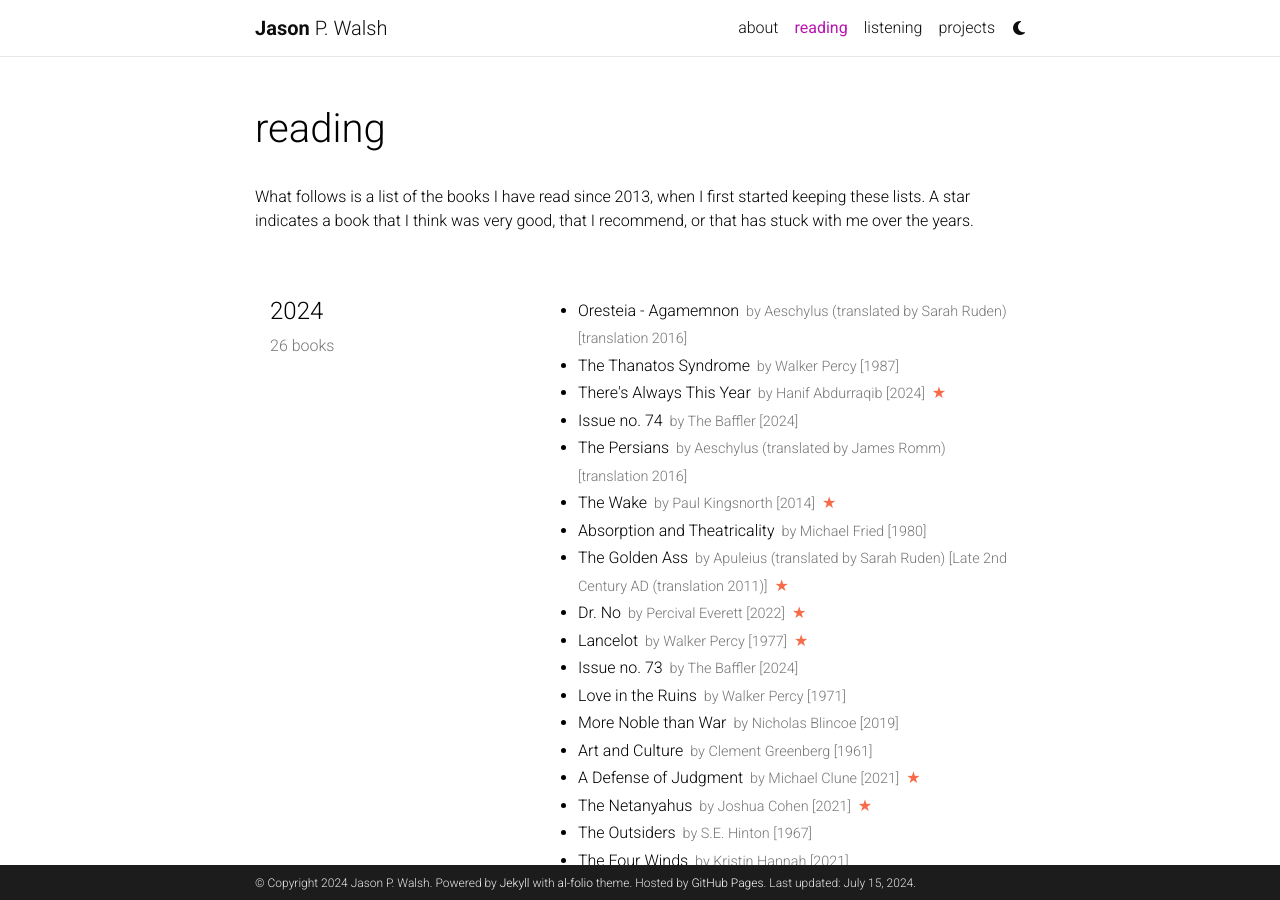
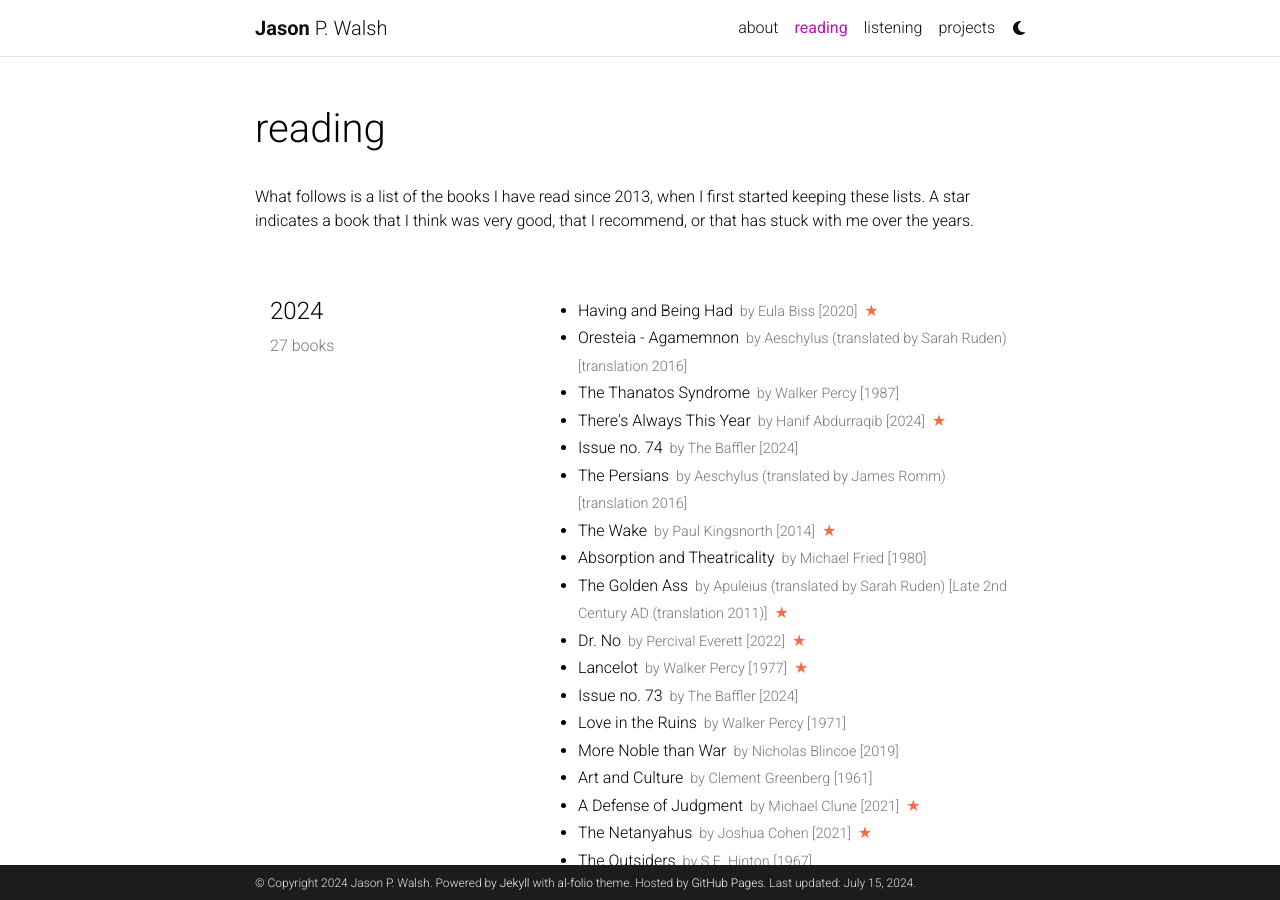
Before and after one commit to jwals23/jwals23.github.io, a Jekyll site: the page built from _pages/reading.md, in a window 1280 px wide and 900 px high. Built offline with Jekyll 4.4.1, drawn with Linux system fonts in a browser that asks for light colours; comment, search, counter and statistics services are not loaded; a style sheet for code colours, icons or effects is not loaded.

Commit message:
Update reading.yml

```diff
--- a/_data/reading.yml
+++ b/_data/reading.yml
@@ -1,6 +1,11 @@
 list:
   - year: "2024"
     books:
+      - title: Having and Being Had
+        author: Eula Biss
+        year: 2020
+        star: yes
+
       - title: Oresteia - Agamemnon
         author: Aeschylus (translated by Sarah Ruden)
         year: translation 2016
```
